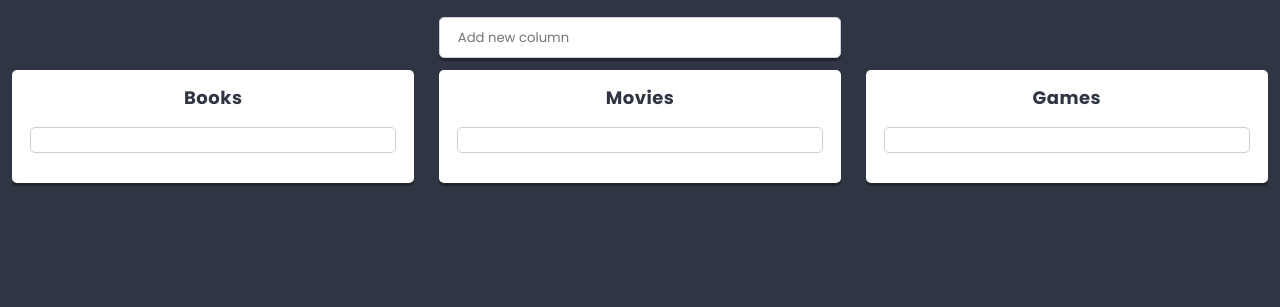
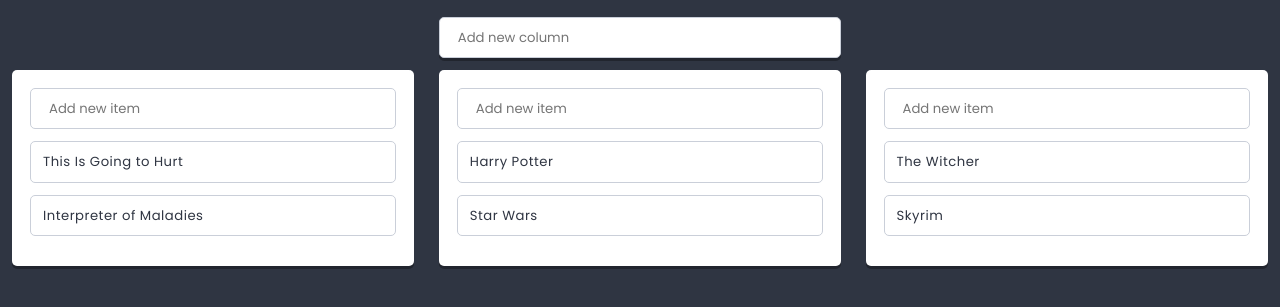
Before and after one commit to trojek71/react-starter-fer-11, a React app: page / in a window 1280 px wide. Shown: the part 415-722 px from the top of the page. Built offline with nearby package versions, Linux system fonts and the light colour scheme.

Commit message:
Add card component v4

```diff
--- a/src/components/Column/Column.js
+++ b/src/components/Column/Column.js
@@ -3,32 +3,62 @@
 import PropTypes from 'prop-types';
 import ReactHtmlParser from 'react-html-parser';
 import Card from  '../Card/Card.js'
+import {pageContents, listData,settings} from '../../data/dataStore';
+import Creator from './../Creator/Creator.js';
 
 
 
 
+class Column extends React.Component{
+   static propTypes = {
+    title: PropTypes.node.isRequired,
+    description: PropTypes.node,
+    columns: PropTypes.array,
+    cards:PropTypes.array,
+   }
+
+   state = {
+    cards: this.props.cards || [],
+  }
+   static defaultProps = {
+    description: settings.cardCreatorText,
+  }
+  addCard(title){
+    this.setState(state => (
+      {
+        cards: [
+          ...state.cards,
+          {
+            key: state.cards.length ? state.cards[state.cards.length-1].key+1 : 0,
+            title,
+
+          }
+        ]
+      }
+    ));
+  }
 
 
-
-  const Column = props =>(
-
-
-    <section className={styles.component}>
-       <h3 className={styles.title}>{ReactHtmlParser(props.title)}</h3>
-       <Card className={styles.title}>{ReactHtmlParser(props.title)}</Card>
-    </section>
-);
+render(){
+return(
 
 
 
 
-Column.propTypes = {
-    title: PropTypes.node.isRequired,
-    description: PropTypes.node,
-    columns: PropTypes.array,
-    cards:PropTypes.array,
-  };
+    <section className={styles.component}>
+       <div className={styles.creator}>
+          <Creator text={settings.cardsCreatorText} action={title => this.addCard(title)}/>
+        </div>
+       <div className={styles.cards}>
+            {this.state.cards.map(({key, ...cardsProps}) => (
+            <Card key={key} {...cardsProps} />
+               ))}
+        </div>
+    </section>
+)
 
 
+}
+}
 
 export default Column;
--- a/src/components/List/List.js
+++ b/src/components/List/List.js
@@ -2,7 +2,7 @@
 import styles from './List.scss';
 import Hero from '../Hero/Hero.js';
 import PropTypes from 'prop-types';
-import Column from '../Column/Column';
+import Column from '../Column/Column.js';
 import {settings} from '../../data/dataStore';
 import ReactHtmlParser from 'react-html-parser';
 import Creator from './../Creator/Creator.js';
@@ -15,7 +15,7 @@
       description: PropTypes.node,
       columns: PropTypes.array,
       image: PropTypes.string,
-      cards: PropTypes.node,
+
 
     }
     state = {
```
